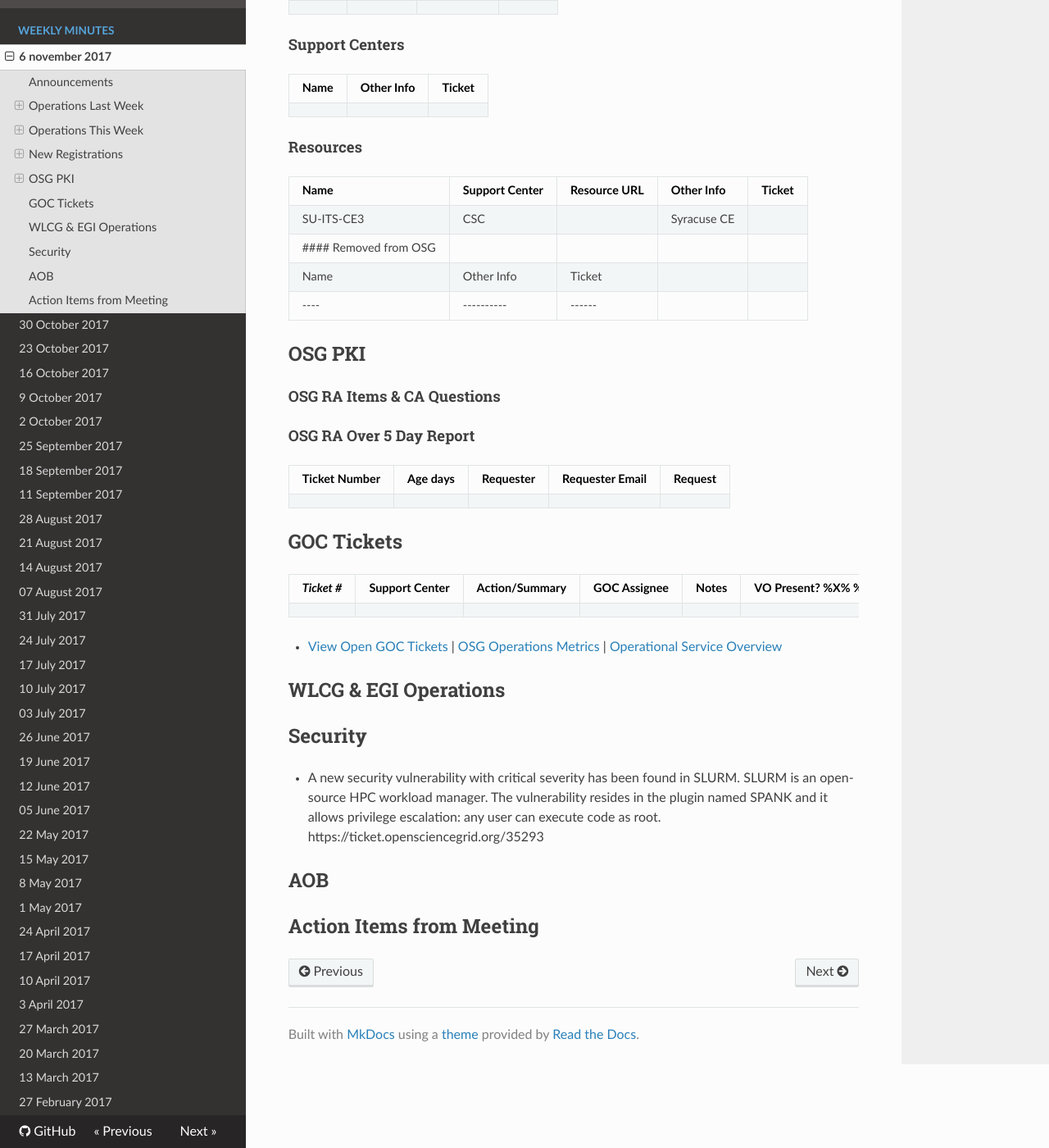
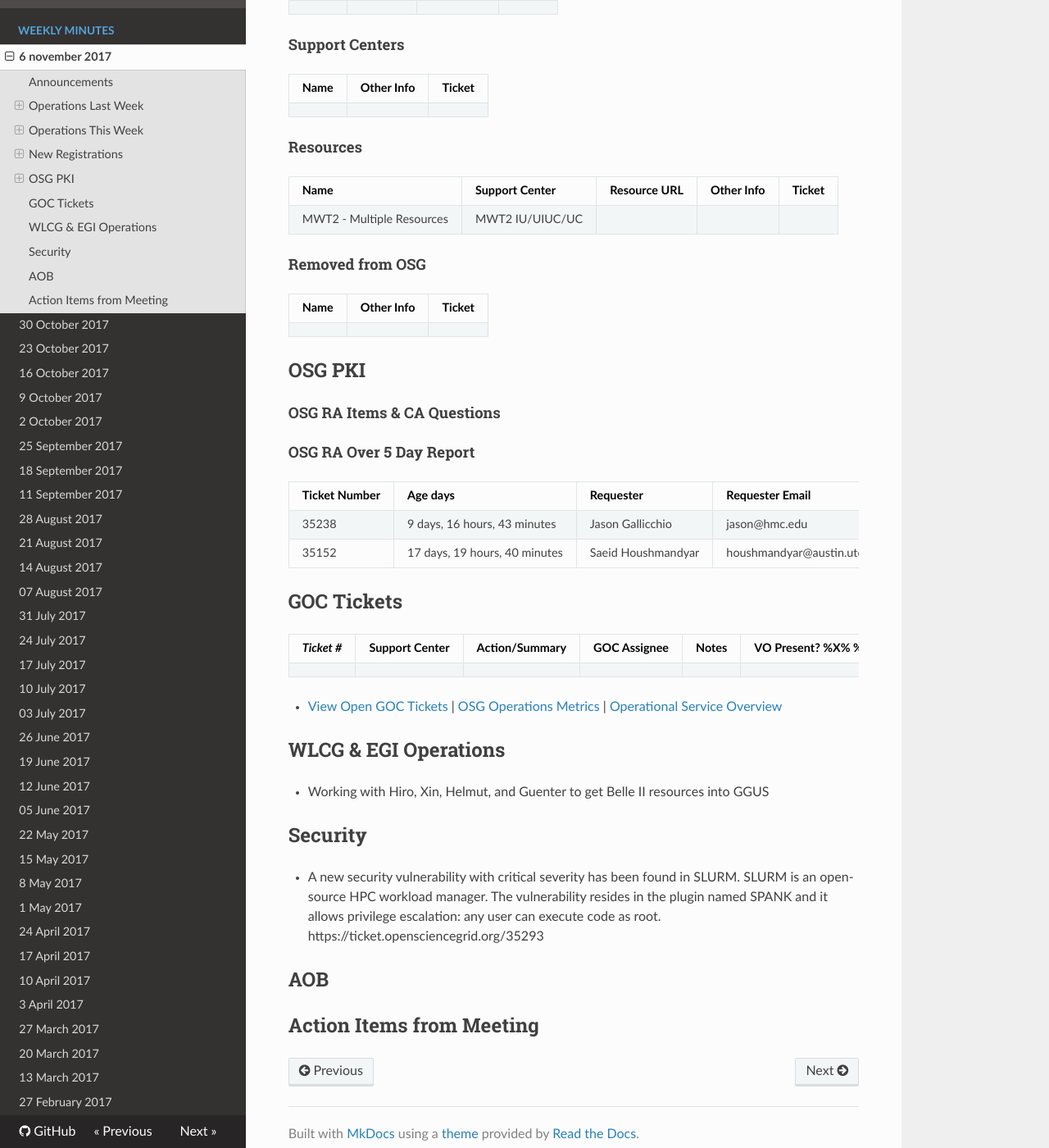
Before and after one commit to osg-htc/operations, an MkDocs documentation site: the page built from docs/WeeklyMinutes/06Nov2017.md, in a window 1280 px wide and 1400 px high, scrolled down 1523 px. Shown: the whole window at 82% size. Built offline with MkDocs 1.6.1, drawn with Linux system fonts in a browser that asks for light colours; nearby versions of some CDN libraries; old or Windows-style settings are respelled for this version of MkDocs.

Commit message:
Update 06Nov2017.md

```diff
--- a/docs/WeeklyMinutes/06Nov2017.md
+++ b/docs/WeeklyMinutes/06Nov2017.md
@@ -57,7 +57,8 @@
 #### Resources
 | Name | Support Center | Resource URL | Other Info | Ticket |
 | ---- | -------------- | ------------ | ---------- | ------ |
-| SU-ITS-CE3 | CSC | | Syracuse CE |
+| MWT2 - Multiple Resources | MWT2 IU/UIUC/UC | | |
+
 #### Removed from OSG
 | Name | Other Info | Ticket |
 | ---- | ---------- | ------ |
@@ -69,6 +70,8 @@
 #### OSG RA Over 5 Day Report
 | Ticket Number	|Age days	|Requester	|Requester Email		|Request |
 | --------- | ------- | --------- | ----------------- | ------ |
+| 35238 | 9 days, 16 hours, 43 minutes | Jason Gallicchio | jason@hmc.edu | User Certificate Request for Jason Gallicchio(VO:SPT) |
+| 35152 | 17 days, 19 hours, 40 minutes | Saeid Houshmandyar | houshmandyar@austin.utexas.edu | User Certificate Request for Saeid Houshmandyar(VO:FusionGrid) |
 
 ## GOC Tickets
 
@@ -81,6 +84,8 @@
 
 ## WLCG & EGI Operations
 
+   * Working with Hiro, Xin, Helmut, and Guenter to get Belle II resources into GGUS
+
 ## Security
    * A new security vulnerability with critical severity has been found in SLURM. SLURM is an open-source HPC workload manager. The vulnerability resides in the plugin named SPANK and it allows privilege escalation: any user can execute code as root. https://ticket.opensciencegrid.org/35293
 
```
